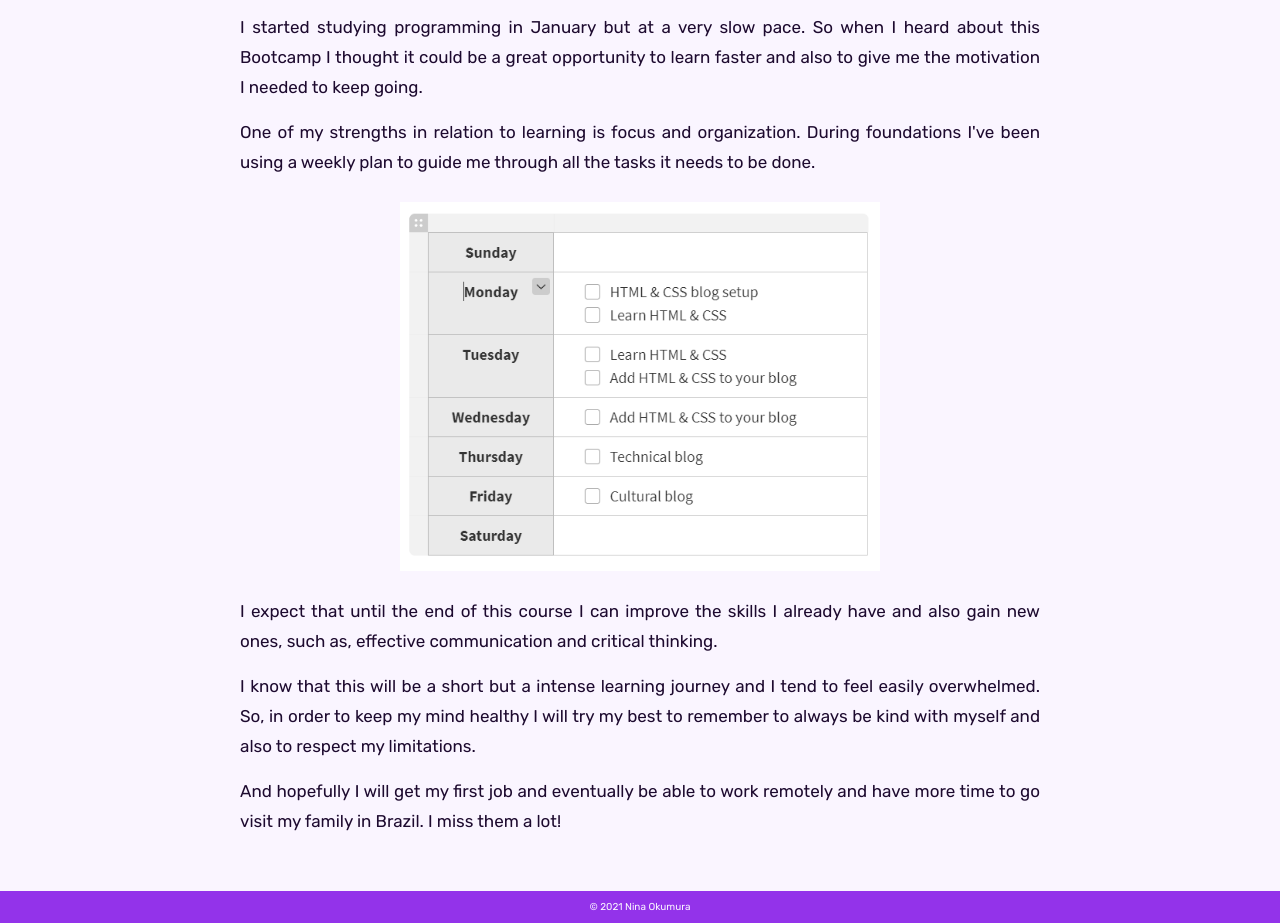
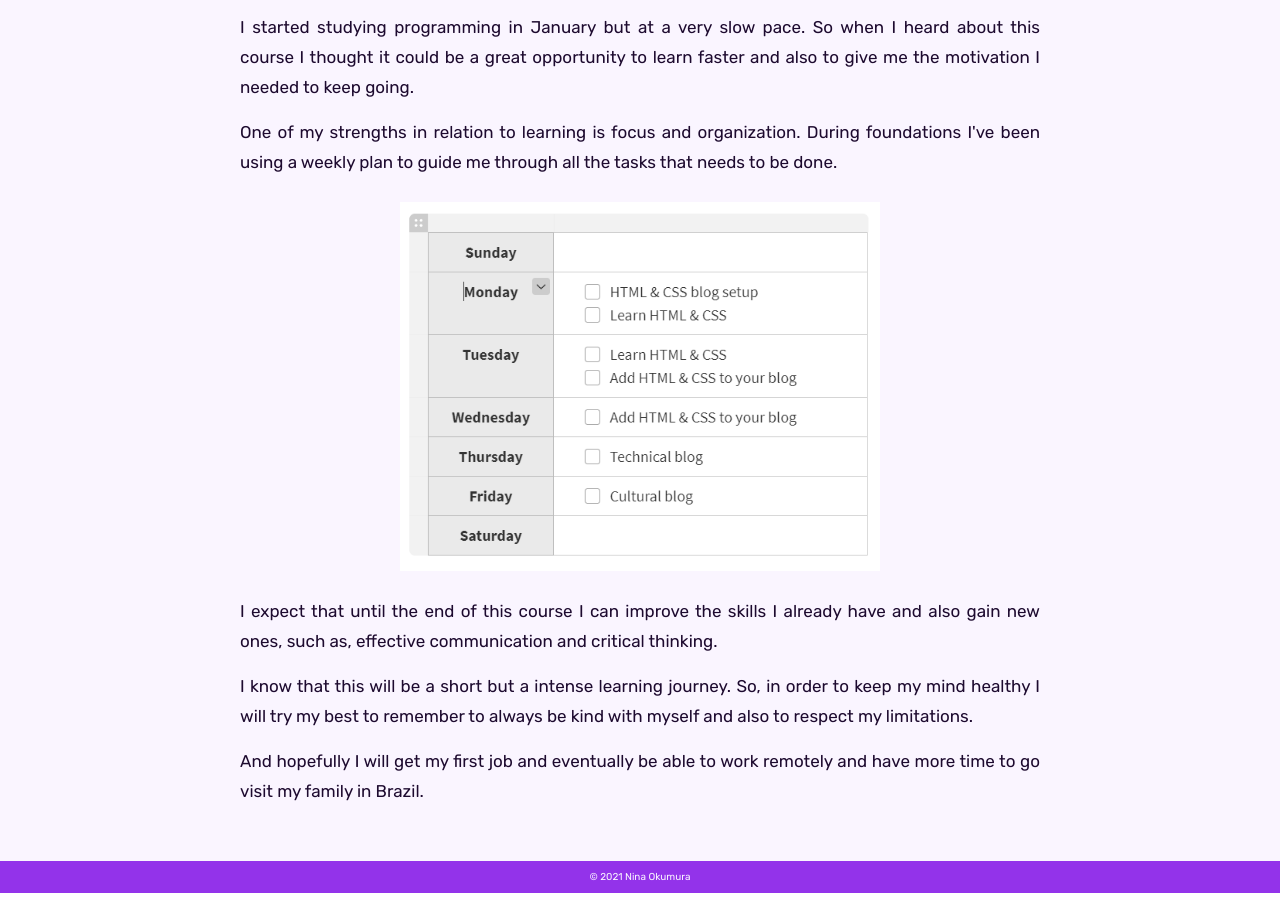
Before and after one commit to ninaokumura/ninaokumura.github.io, a plain HTML site: page blog/learning-plan.html in a window 1280 px wide. Shown: the part 460-1383 px from the top of the page. After the commit the page ends 1353 px from the top, so only its background shows below. Drawn offline with Linux system fonts and the light colour scheme.

Commit message:
edit content

```diff
--- a/blog/learning-plan.html
+++ b/blog/learning-plan.html
@@ -39,7 +39,7 @@
           </p>
           <p>
             I started studying programming in January but at a very slow pace.
-            So when I heard about this Bootcamp I thought it could be a great
+            So when I heard about this course I thought it could be a great
             opportunity to learn faster and also to give me the motivation I
             needed to keep going.
           </p>
@@ -47,7 +47,7 @@
           <p>
             One of my strengths in relation to learning is focus and
             organization. During foundations I've been using a weekly plan to
-            guide me through all the tasks it needs to be done.
+            guide me through all the tasks that needs to be done.
           </p>
           <img
             class="article-img"
@@ -62,16 +62,14 @@
           </p>
 
           <p>
-            I know that this will be a short but a intense learning journey and
-            I tend to feel easily overwhelmed. So, in order to keep my mind
-            healthy I will try my best to remember to always be kind with myself
-            and also to respect my limitations.
+            I know that this will be a short but a intense learning journey. So,
+            in order to keep my mind healthy I will try my best to remember to
+            always be kind with myself and also to respect my limitations.
           </p>
 
           <p>
             And hopefully I will get my first job and eventually be able to work
-            remotely and have more time to go visit my family in Brazil. I miss
-            them a lot!
+            remotely and have more time to go visit my family in Brazil.
           </p>
         </article>
       </main>
```
